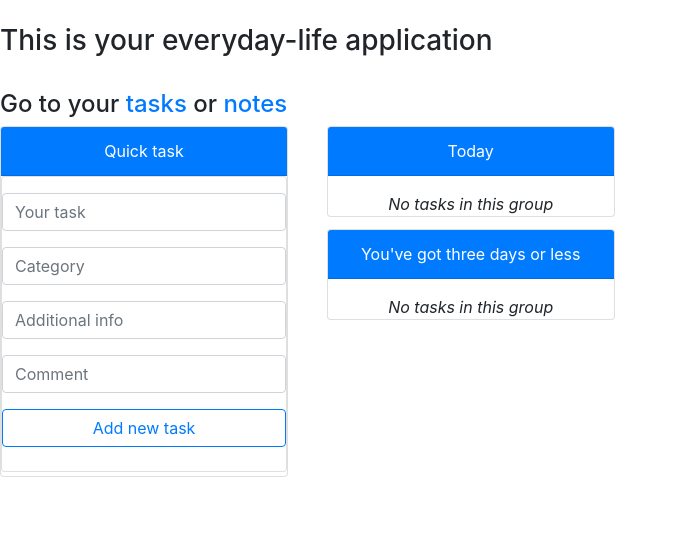
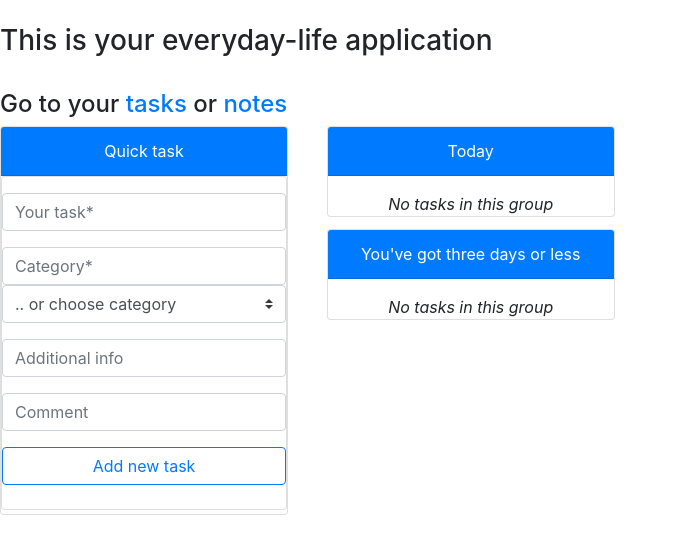
Before and after one commit to OrJaku/check-helper, a Django app: page /notes_list/1 in a window 1280 px wide. Shown: the part 40-594 px from the top of the page, without its empty margins (0-678 px from the left). Run offline with Django 3.2, Linux system fonts and the light colour scheme; the visitor is signed in with stand-in values (Sample User, id 1); data that the repository does not hold is empty; parts of the project's set-up code (start-up, migrations or seed data) failed here and were passed over; some libraries are stand-ins or nearby versions.

Commit message:
Added category select to "quick add"

```diff
--- a/templates/quick_add_task.html
+++ b/templates/quick_add_task.html
@@ -5,10 +5,16 @@
         <div class="text-primary ">
             <form action='/tasks_list/' method="POST"> {% csrf_token %}
                 <p>
-                    <input type="text" class="form-control" name="name" placeholder="Your task">
+                    <input type="text" class="form-control" name="name" placeholder="Your task*">
                 </p>
                 <p>
-                    <input type="text" class="form-control" name="category" placeholder="Category">
+                    <input type="text" class="form-control" name="category" placeholder="Category*">
+                        <select class="custom-select" name="category_select" id="inlineFormCustomSelect">
+                            <option selected>.. or choose category</option>
+                                {% for category  in unique_categories %}
+                                    <option value={{category}}>{{category}}</option>
+                                {% endfor %}
+                        </select>
                 </p>
                 <p>
                     <input type="text" class="form-control" name="info" placeholder="Additional info">
```
Also changed, not shown: tasks/views.py (+41 -38 lines).
